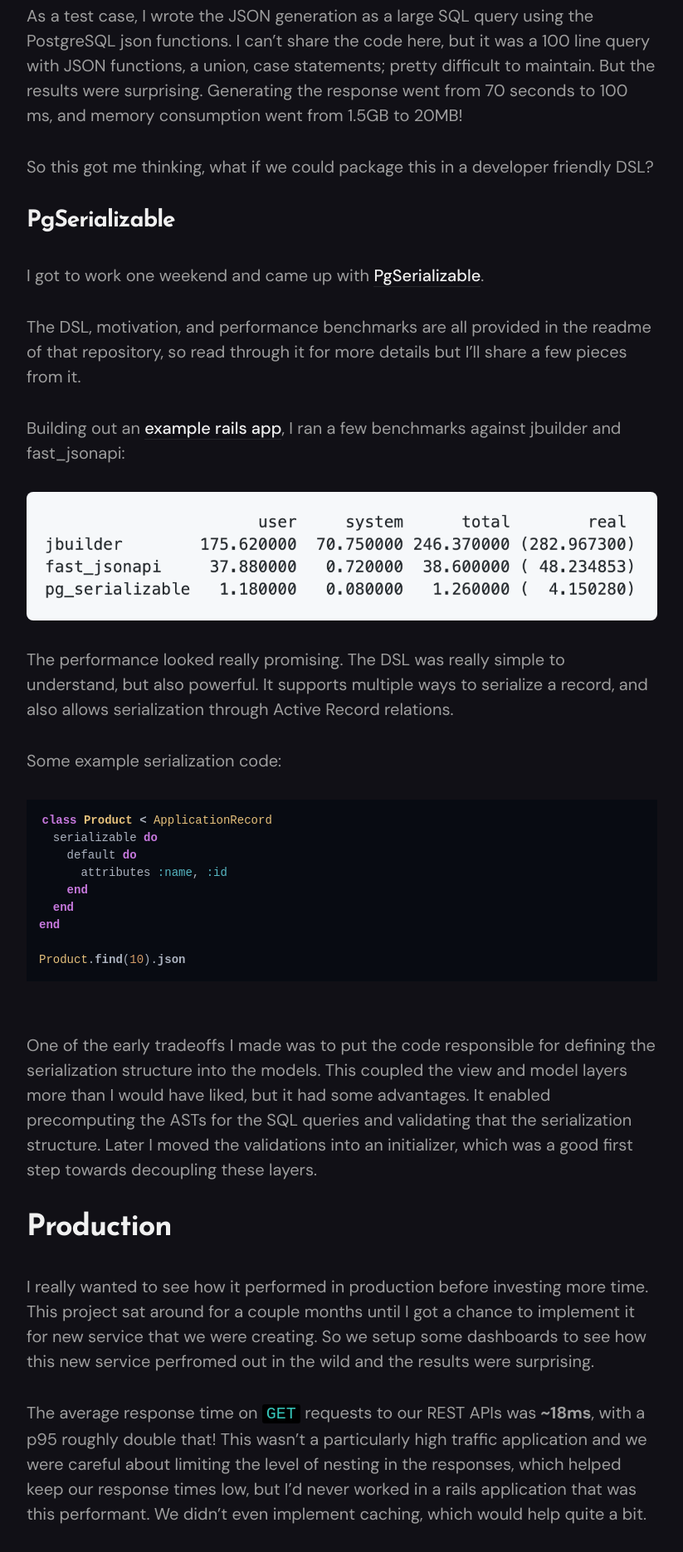
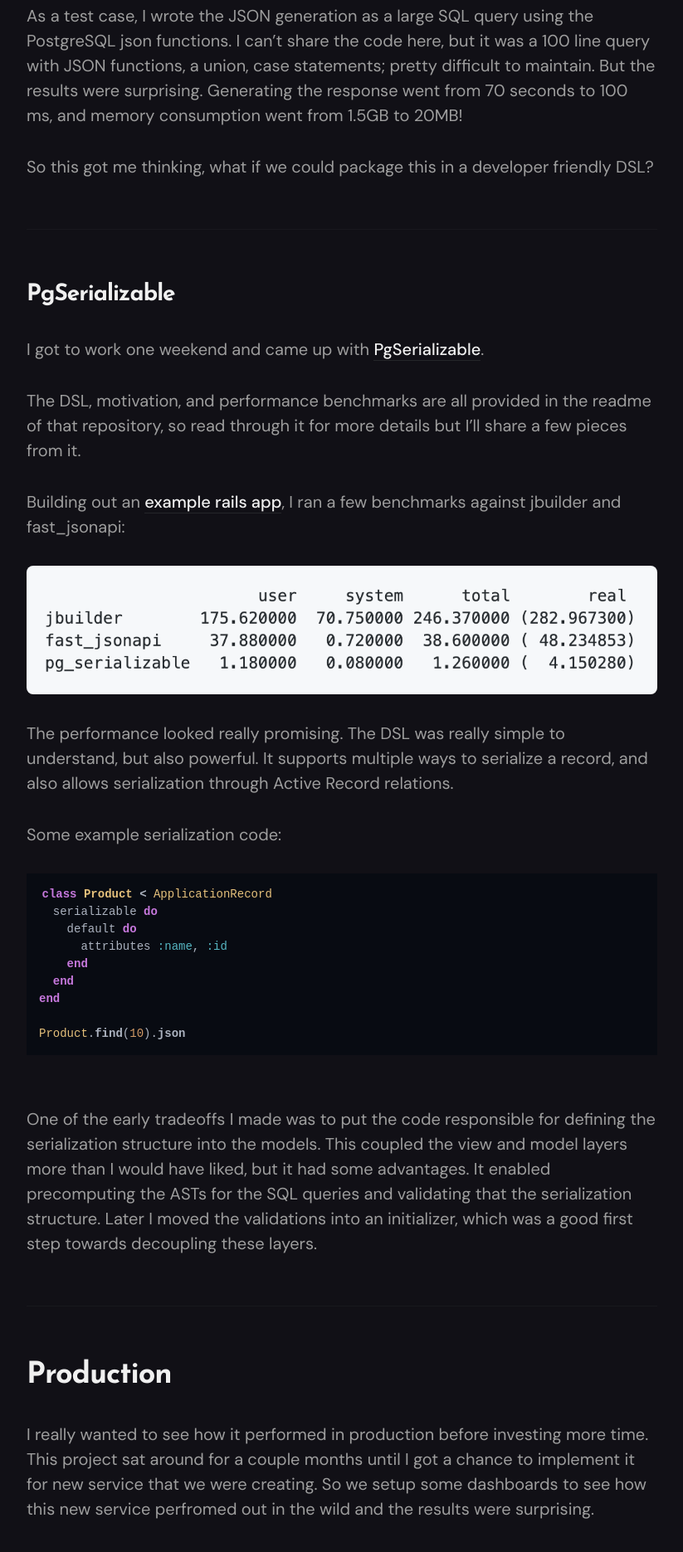
Before and after one commit to matthewjf/matthewjf.github.io, a Jekyll site: the page built from _posts/2019-05-01-postgres-json-serialization.markdown, in a window 1280 px wide. Shown: the part 1889-3760 px from the top of the page at 83% size, without its empty margins (228-1051 px from the left). Built offline with Jekyll 4.4.1, drawn with Linux system fonts in a browser that asks for light colours; nearby versions of some CDN libraries.

Commit message:
style tweaks

```diff
--- a/_posts/2019-05-01-postgres-json-serialization.markdown
+++ b/_posts/2019-05-01-postgres-json-serialization.markdown
@@ -20,6 +20,8 @@
 As a test case, I wrote the JSON generation as a large SQL query using the PostgreSQL json functions. I can't share the code here, but it was a 100 line query with JSON functions, a union, case statements; pretty difficult to maintain. But the results were surprising. Generating the response went from 70 seconds to 100 ms, and memory consumption went from 1.5GB to 20MB!
 
 So this got me thinking, what if we could package this in a developer friendly DSL?
+
+****
 
 ## PgSerializable
 
@@ -50,12 +52,16 @@
 
 One of the early tradeoffs I made was to put the code responsible for defining the serialization structure into the models. This coupled the view and model layers more than I would have liked, but it had some advantages. It enabled precomputing the ASTs for the SQL queries and validating that the serialization structure. Later I moved the validations into an initializer, which was a good first step towards decoupling these layers.
 
+****
+
 # Production
 
 I really wanted to see how it performed in production before investing more time. This project sat around for a couple months until I got a chance to implement it for new service that we were creating. So we setup some dashboards to see how this new service perfromed out in the wild and the results were surprising.
 
 The average response time on `GET` requests to our REST APIs was <b>~18ms</b>, with a p95 roughly double that! This wasn't a particularly high traffic application and we were careful about limiting the level of nesting in the responses, which helped keep our response times low, but I'd never worked in a rails application that was this performant. We didn't even implement caching, which would help quite a bit.
 
+****
+
 # Conclusion
 
 Not long after this experiment, there was a company-wide decision to move to GraphQL. We maintained our existing REST APIs, but all of our new development was towards GraphQL. That said, if we were going to stick with REST, I certainly would have invested in expanding the capabilities. Also, PostgreSQL is pretty neat!
--- a/_sass/0-settings/_color-scheme.scss
+++ b/_sass/0-settings/_color-scheme.scss
@@ -34,7 +34,6 @@
   --syntax-highlighting-background: #f3f3f3;
 
   --kbd-color: var(--text-color);
-  --kbd-background-color: var(--light-gray);
 }
 
 :root[dark] {
@@ -68,5 +67,4 @@
   --syntax-highlighting-background: #080b12;
 
   --kbd-color: var(--brand-color);
-  --kbd-background-color: black;
 }
--- a/_sass/2-base/_base.scss
+++ b/_sass/2-base/_base.scss
@@ -231,7 +231,7 @@
 }
 
 code, kbd {
-  background-color: var(--kbd-background-color);
+  background-color: var(--syntax-highlighting-background);
   color: var(--kbd-color);
   padding: 0 .25em;
   border-radius: 3px;
```
